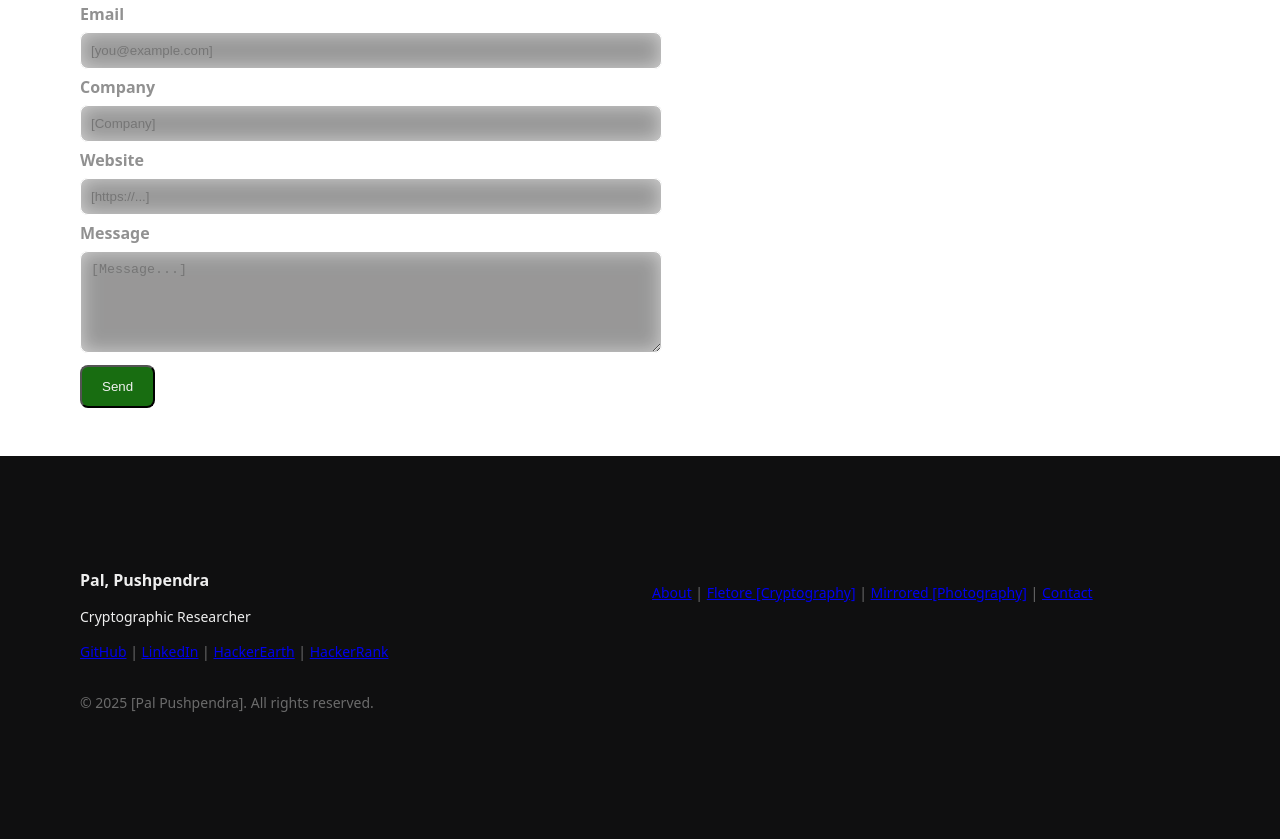
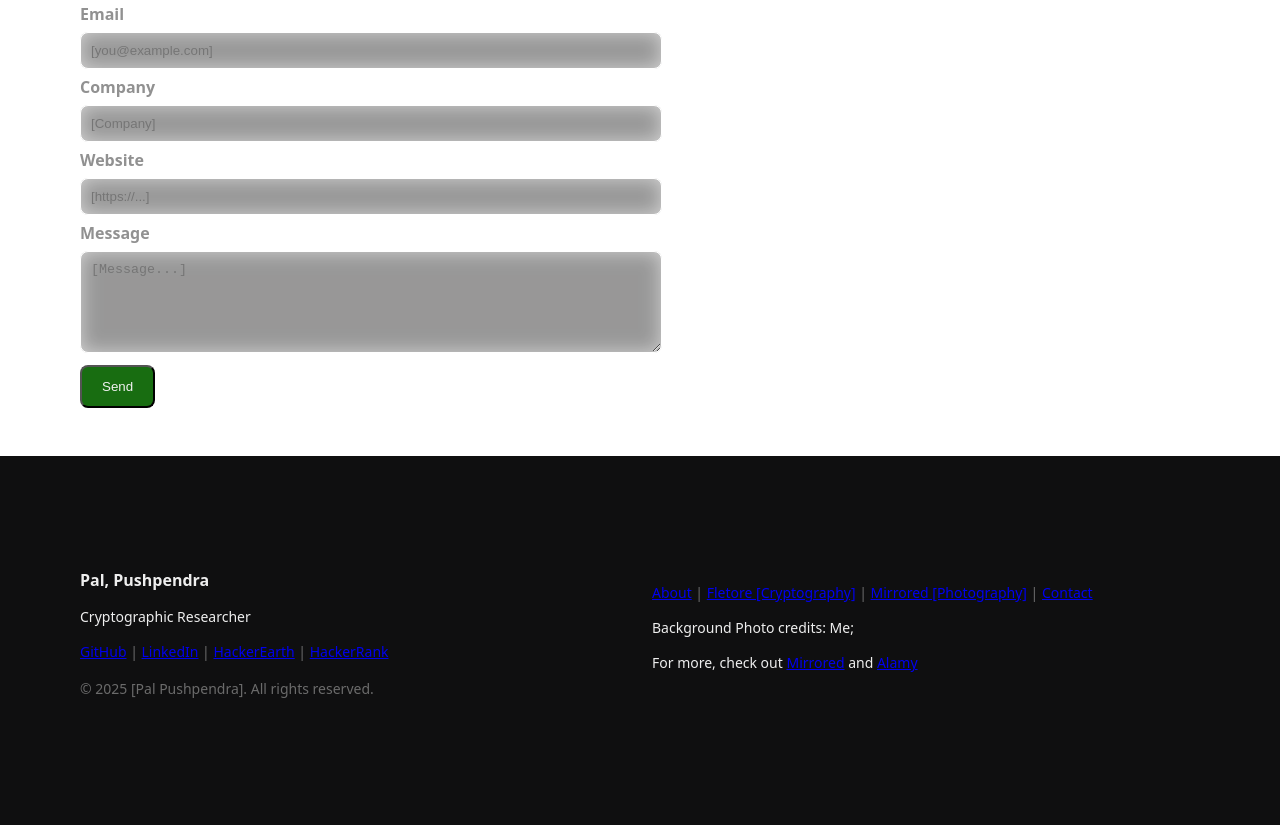
Before and after one commit to pushpadevl/pushpadevl.github.io, a plain HTML site: page index.html in a window 1280 px wide. Shown: the part 5679-6518 px from the top of the page. Drawn offline with nearby package versions, Linux system fonts and the light colour scheme.

Commit message:
minor ui

```diff
--- a/index.html
+++ b/index.html
@@ -369,6 +369,7 @@ There are several projects which show my grasp on topics ranging from applied to
             |
             <a href="https://www.hackerrank.com/profile/pushpendra_pal">HackerRank</a>
           </p>
+          <p class="muted" style="margin-top:16px;">© 2025 [Pal Pushpendra]. All rights reserved.</p>
 
         </div>
         <div>
@@ -378,10 +379,12 @@ There are several projects which show my grasp on topics ranging from applied to
             | <a href="#contact">Contact</a>
           </p>
 
+          <p>Background Photo credits: Me;</p>
+          <p>For more, check out <a href="https://soloist.ai/mirrored">Mirrored</a> and <a href="https://www.alamy.com/portfolio/mirrored">Alamy</a></p>
+
         </div>
 
       </div>
-      <p class="muted" style="margin-top:16px;">© 2025 [Pal Pushpendra]. All rights reserved.</p>
     </div>
   </footer>
 </div>
```
